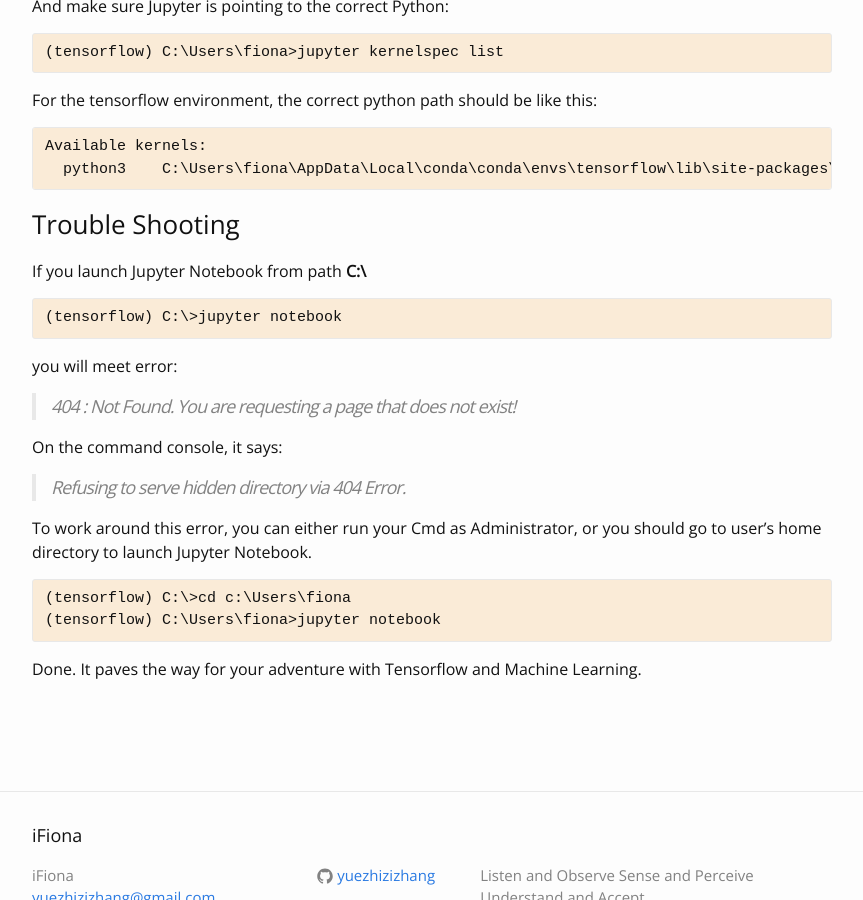
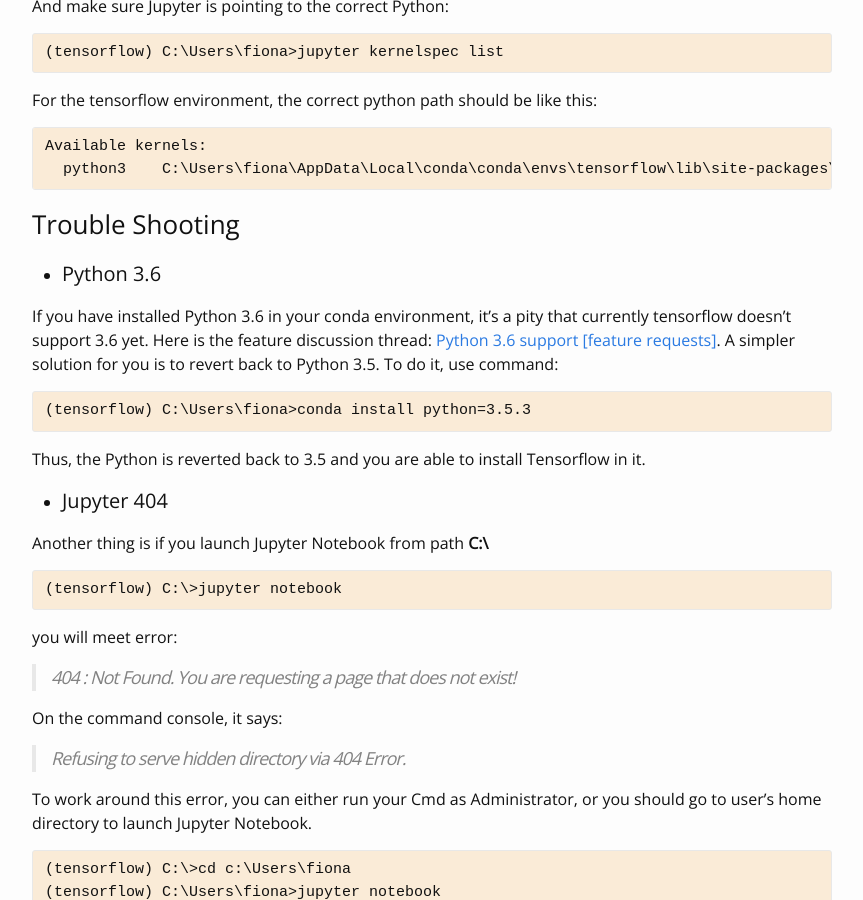
Before and after one commit to yuezhizizhang/yuezhizizhang.github.io, a Jekyll site: the page built from _posts/2017-03-24-tensorflow-with-anaconda-jupyter.markdown, in a window 1280 px wide and 900 px high, scrolled down 1104 px. Shown: the whole window, without its empty margins (208-1071 px from the left). Built offline with Jekyll 4.4.1, drawn with Linux system fonts in a browser that asks for light colours; some web fonts are replaced.

Commit message:
Tensorflow with Anaconda

````diff
--- a/_posts/2017-03-24-tensorflow-with-anaconda-jupyter.markdown
+++ b/_posts/2017-03-24-tensorflow-with-anaconda-jupyter.markdown
@@ -59,7 +59,19 @@
 
 ### Trouble Shooting
 
-If you launch Jupyter Notebook from path **C:\\**
+* #### Python 3.6
+
+If you have installed Python 3.6 in your conda environment, it's a pity that currently tensorflow doesn't support 3.6 yet. Here is the feature discussion thread: [Python 3.6 support \[feature requests\]](https://github.com/tensorflow/tensorflow/issues/6533). A simpler solution for you is to revert back to Python 3.5. To do it, use command:
+
+```cmd
+(tensorflow) C:\Users\fiona>conda install python=3.5.3
+```
+
+Thus, the Python is reverted back to 3.5 and you are able to install Tensorflow in it.
+
+* #### Jupyter 404
+
+Another thing is if you launch Jupyter Notebook from path **C:\\**
 
 ```cmd
 (tensorflow) C:\>jupyter notebook
````
